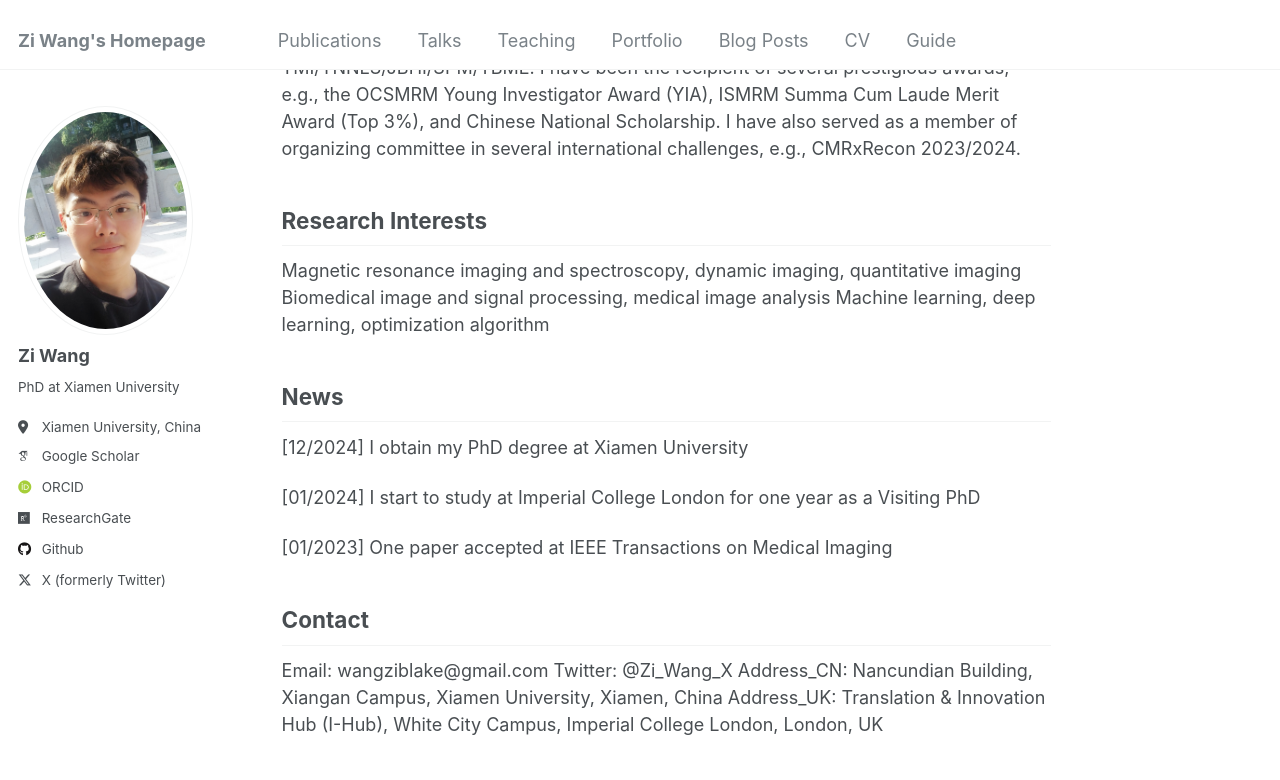
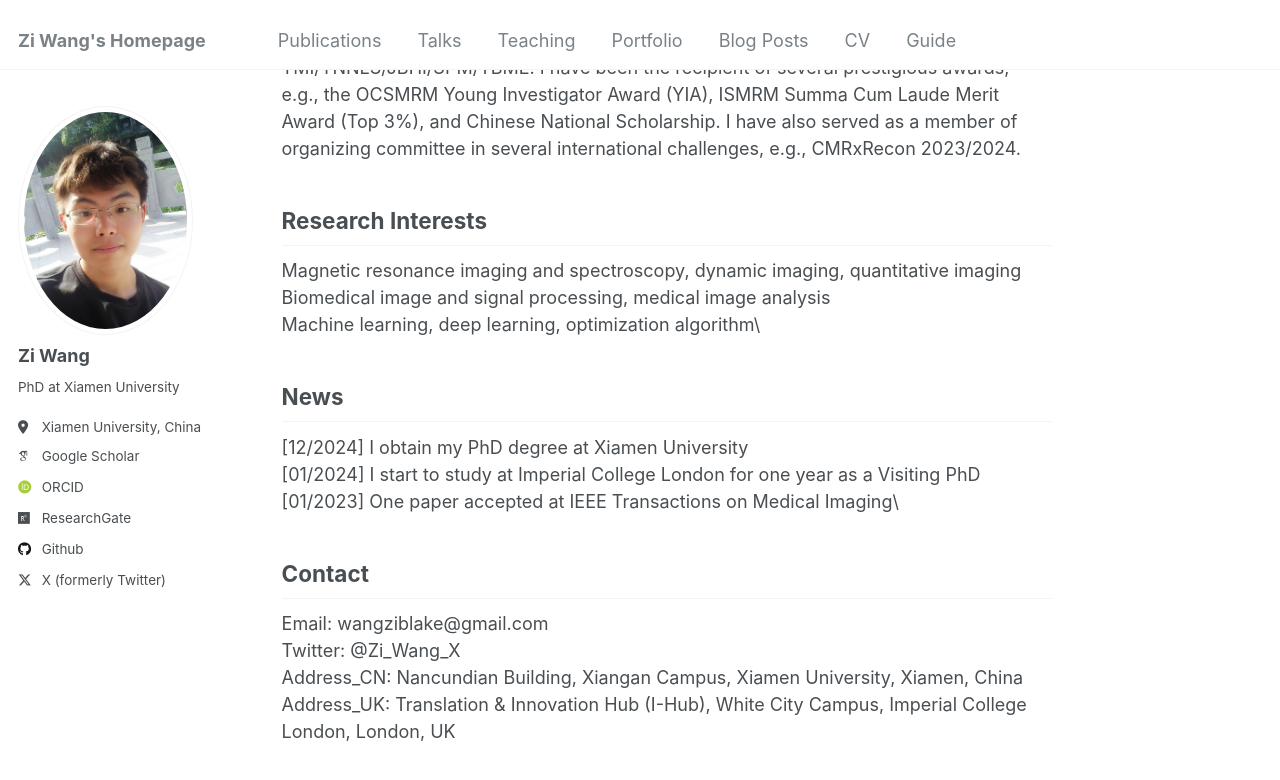
Before and after one commit to wangziblake/wangziblake.github.io, a Jekyll site: the page built from _pages/about.md, in a window 1280 px wide and 900 px high, scrolled down 280 px. Shown: the top 780 px of the window. Built offline with Jekyll 4.4.1, drawn with Linux system fonts in a browser that asks for light colours; some web fonts are replaced.

```diff
--- a/_pages/about.md
+++ b/_pages/about.md
@@ -13,21 +13,19 @@ Overall, we have published over 20 papers in top-tier peer-reviewed engineering
 
 Research Interests
 ------
-Magnetic resonance imaging and spectroscopy, dynamic imaging, quantitative imaging
-Biomedical image and signal processing, medical image analysis
-Machine learning, deep learning, optimization algorithm
+Magnetic resonance imaging and spectroscopy, dynamic imaging, quantitative imaging\
+Biomedical image and signal processing, medical image analysis\
+Machine learning, deep learning, optimization algorithm\
 
 News
 ------
-[12/2024] I obtain my PhD degree at Xiamen University
-
-[01/2024] I start to study at Imperial College London for one year as a Visiting PhD
-
-[01/2023] One paper accepted at IEEE Transactions on Medical Imaging
+[12/2024] I obtain my PhD degree at Xiamen University\
+[01/2024] I start to study at Imperial College London for one year as a Visiting PhD\
+[01/2023] One paper accepted at IEEE Transactions on Medical Imaging\
 
 Contact
 ------
-Email: wangziblake@gmail.com
-Twitter: @Zi_Wang_X
-Address_CN: Nancundian Building, Xiangan Campus, Xiamen University, Xiamen, China
+Email: wangziblake@gmail.com\
+Twitter: @Zi_Wang_X\
+Address_CN: Nancundian Building, Xiangan Campus, Xiamen University, Xiamen, China\
 Address_UK: Translation & Innovation Hub (I-Hub), White City Campus, Imperial College London, London, UK
```
